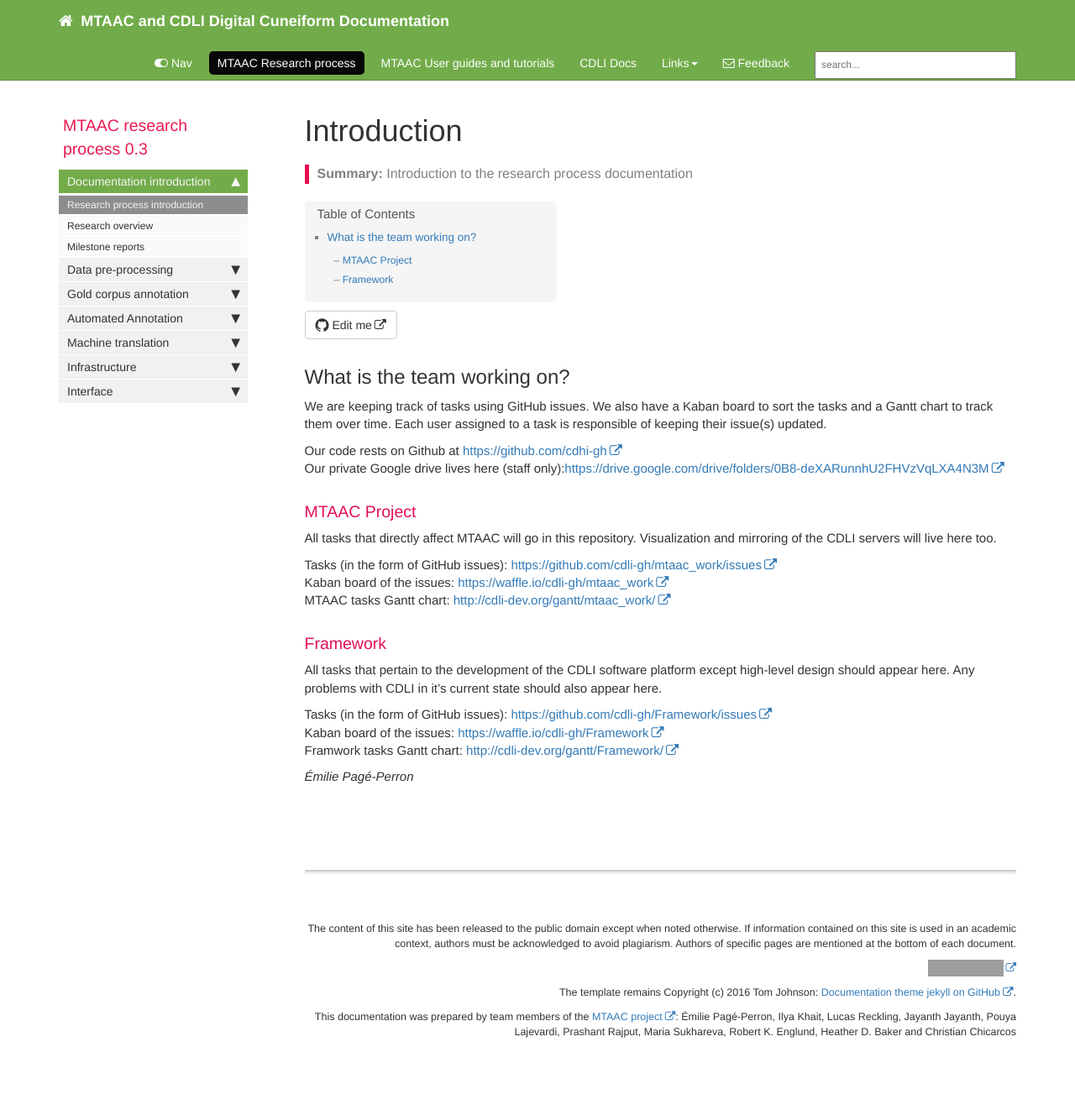
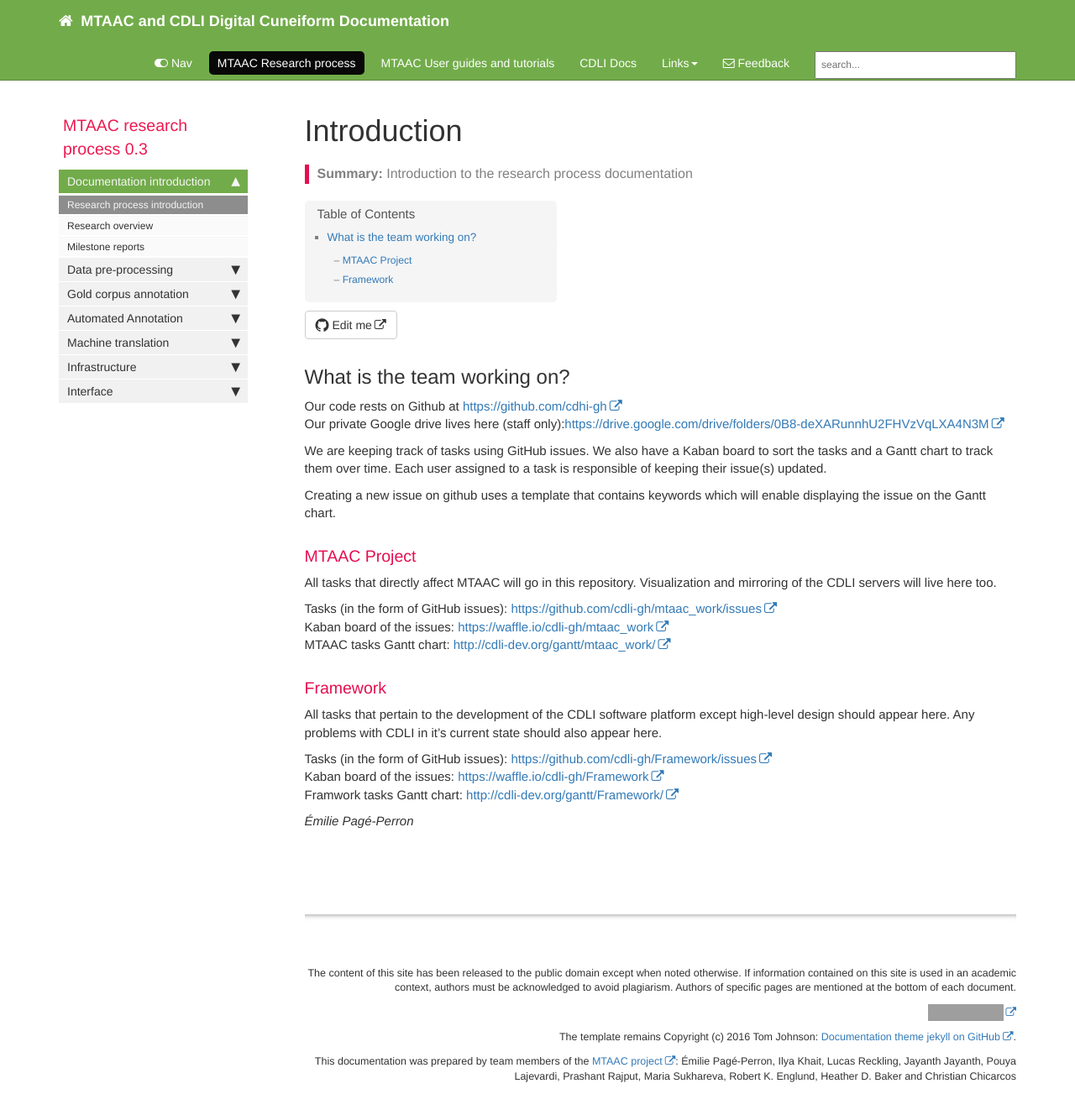
Before and after one commit to cdli-gh/cdli-gh.github.io, a Jekyll site: the page built from pages/research/research_introduction.md, in a window 1280 px wide and 1352 px high. Shown: the top 1328 px of the window at 84% size. Built offline with Jekyll 4.4.1, drawn with Linux system fonts in a browser that asks for light colours; nearby versions of some CDN libraries; comment, search, counter and statistics services are not loaded; grey boxes are pictures that could not be loaded.

Commit message:
Update research_introduction.md

```diff
--- a/pages/research/research_introduction.md
+++ b/pages/research/research_introduction.md
@@ -7,10 +7,13 @@ permalink: research_introduction.html
 folder: research
 ---
 ## What is the team working on?
+Our code rests on Github at <https://github.com/cdhi-gh>
+Our private Google drive lives here (staff only):<https://drive.google.com/drive/folders/0B8-deXARunnhU2FHVzVqLXA4N3M>
+
+
 We are keeping track of tasks using GitHub issues. We also have a Kaban board to sort the tasks and a Gantt chart to track them over time. Each user assigned to a task is responsible of keeping their issue(s) updated.
 
-Our code rests on Github at <https://github.com/cdhi-gh>
-Our private Google drive lives here (staff only):<https://drive.google.com/drive/folders/0B8-deXARunnhU2FHVzVqLXA4N3M>
+Creating a new issue on github uses a template that contains keywords which will enable displaying the issue on the Gantt chart.
 
 ### MTAAC Project
 All tasks that directly affect MTAAC will go in this repository. Visualization and mirroring of the CDLI servers will live here too.
```
